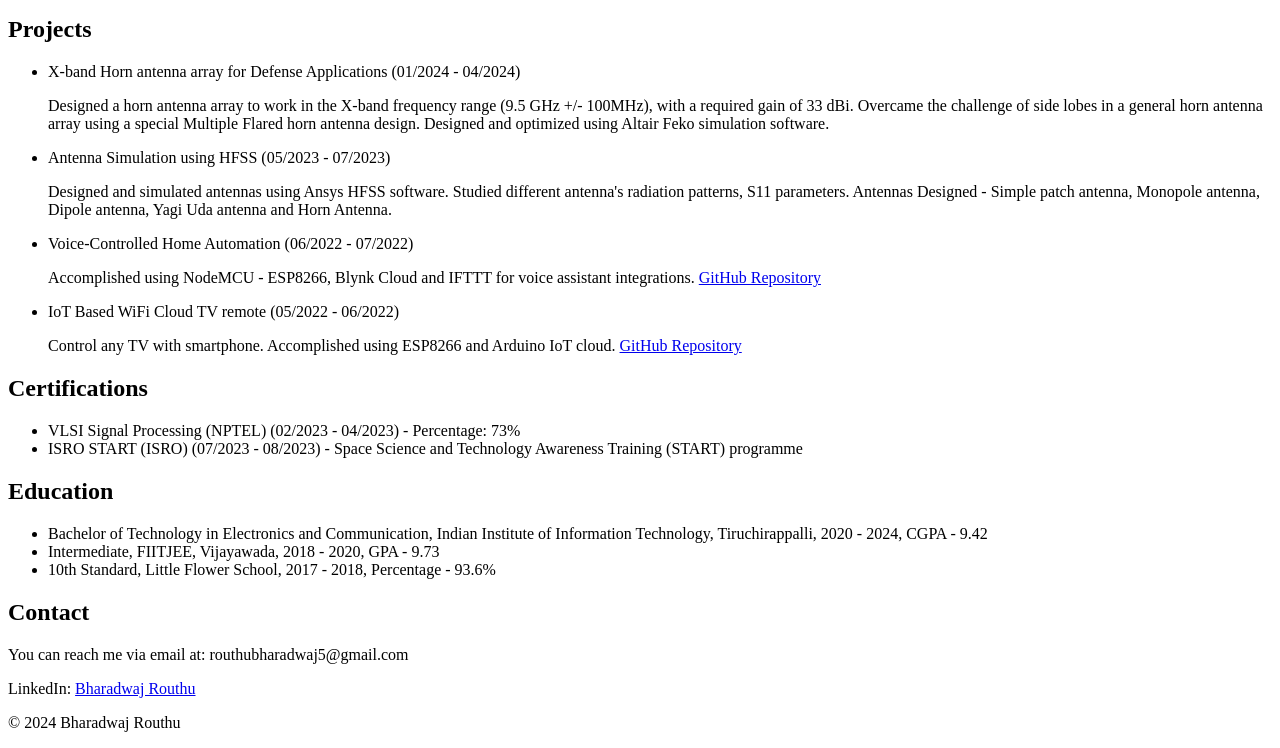
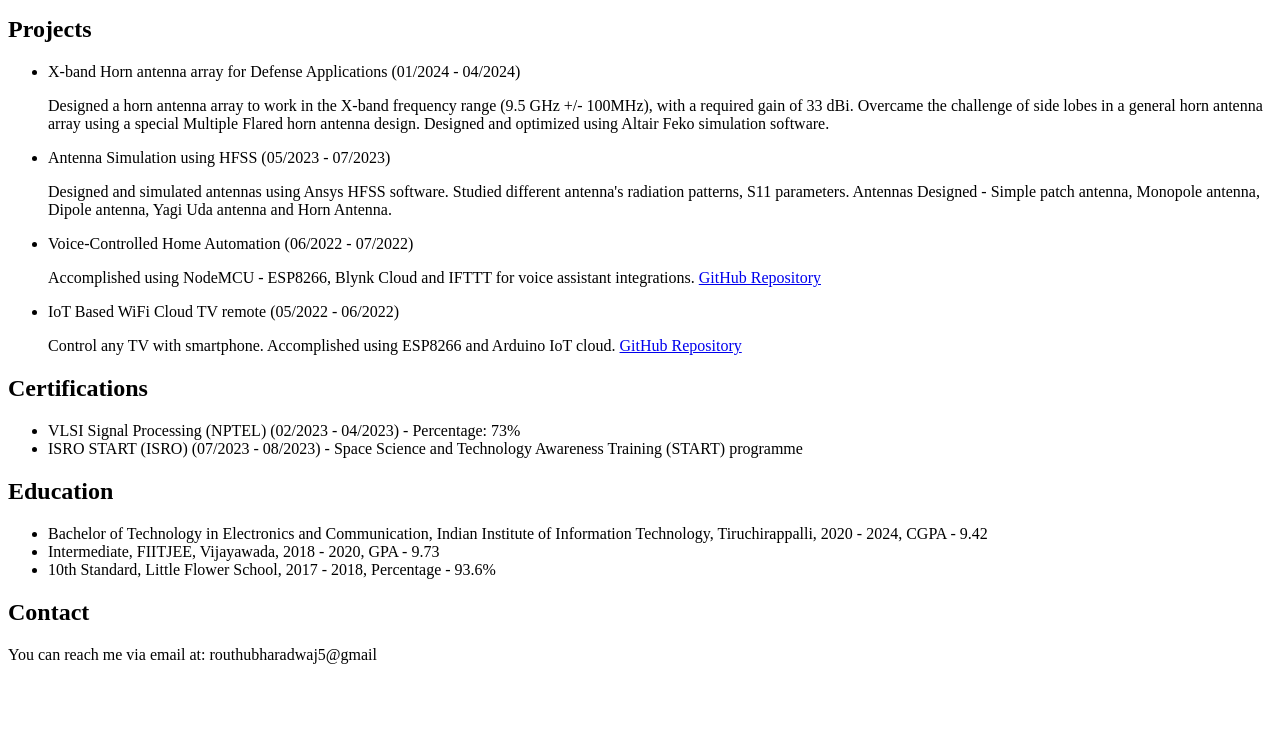
Before and after one commit to Bharadwaj-R/Bharadwaj-R.github.io, a plain HTML site: page index.html in a window 1280 px wide. Shown: the part 505-1253 px from the top of the page. After the commit the page ends 1185 px from the top, so only its background shows below. Drawn offline with Linux system fonts and the light colour scheme.

Commit message:
Update index.html

```diff
--- a/index.html
+++ b/index.html
@@ -74,12 +74,4 @@
 
     <section>
       <h2>Contact</h2>
-      <p>You can reach me via email at: routhubharadwaj5@gmail.com</p>
-      <p>LinkedIn: <a href="https://www.linkedin.com/in/bharadwaj-routhu-8239ba201/">Bharadwaj Routhu</a></p>
-    </section>
-
-    <footer>
-      <p>&copy; 2024 Bharadwaj Routhu</p>
-    </footer>
-  </body>
-</html>
+      <p>You can reach me via email at: routhubharadwaj5@gmail
```
